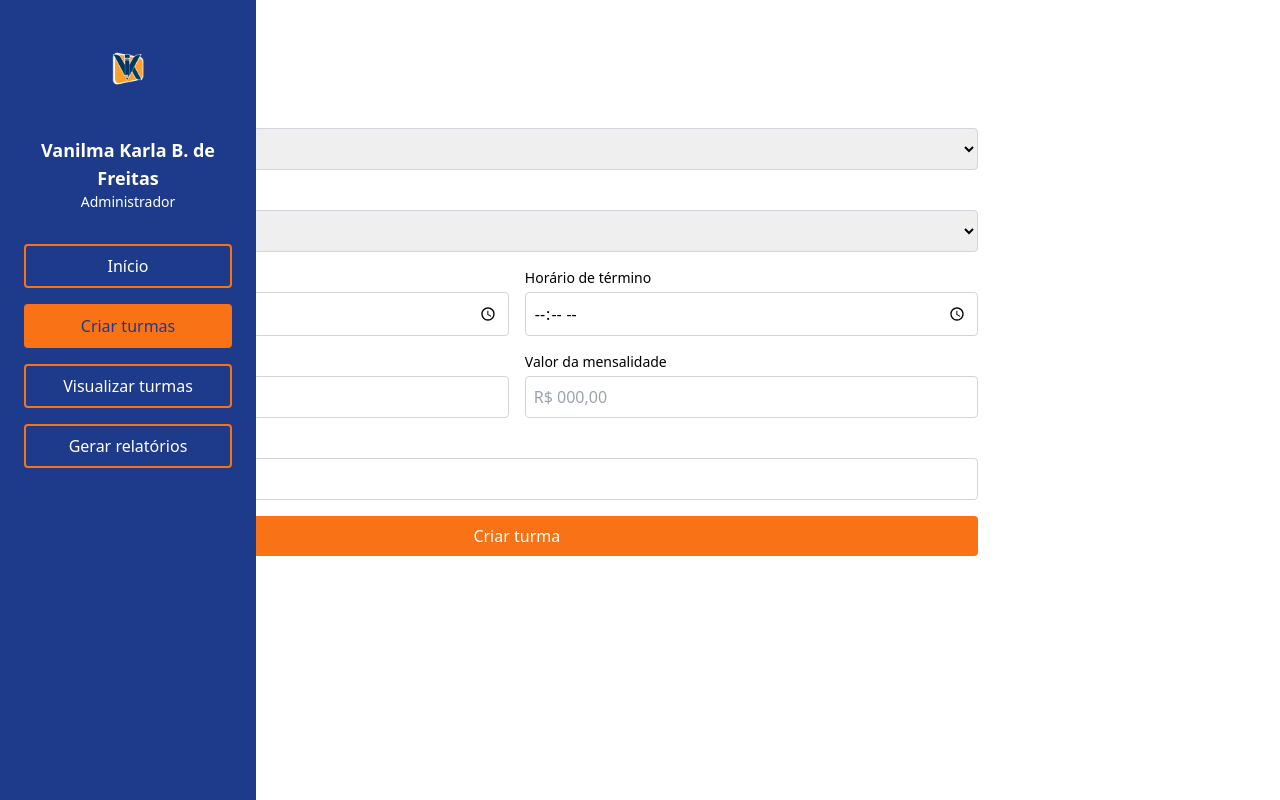
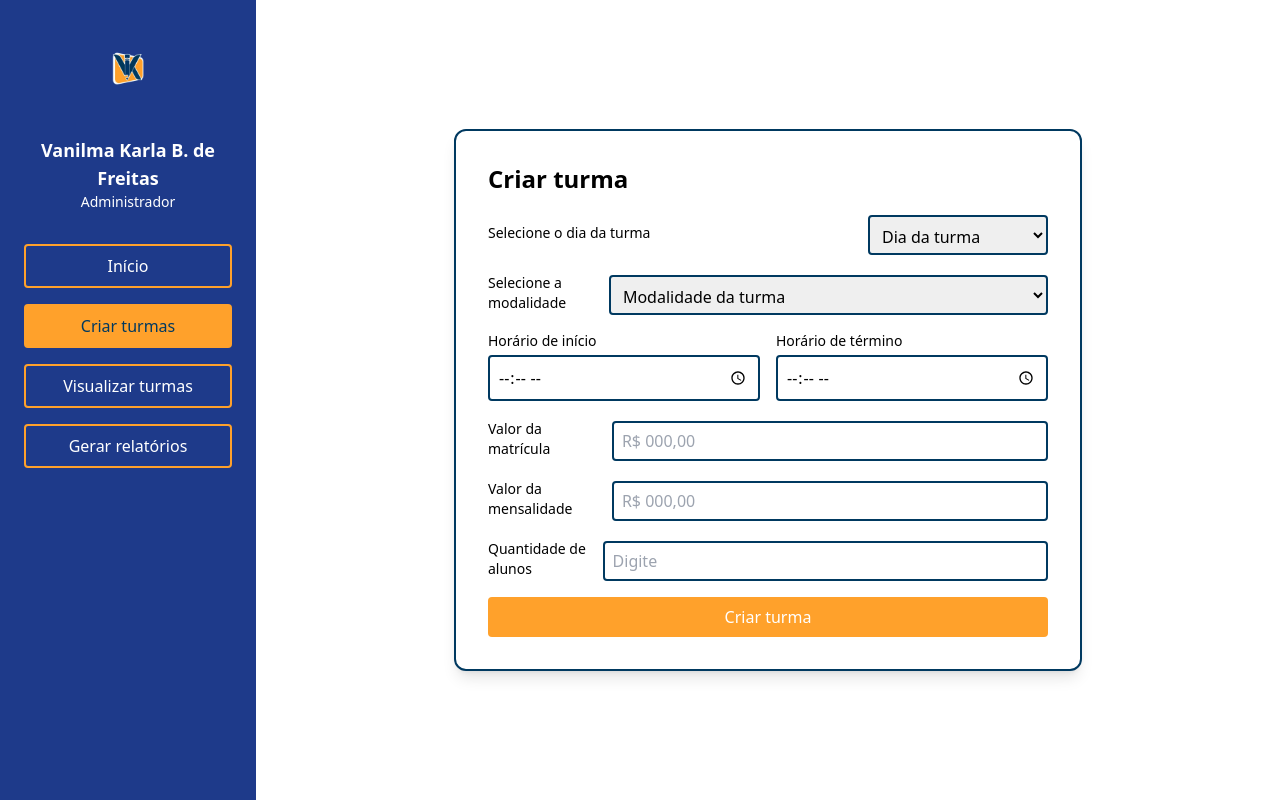
Before and after one commit to projetosseedabit/sistema-matriculas-front, a Next.js app in the folder sistema-matriculas-front/: page /criarTurma in a window 1280 px wide. Built offline with nearby package versions, Linux system fonts and the light colour scheme.

Commit message:
feat: creat class forms

```diff
--- a/sistema-matriculas-front/src/app/(admin)/criarTurma/page.tsx
+++ b/sistema-matriculas-front/src/app/(admin)/criarTurma/page.tsx
@@ -9,7 +9,7 @@ const CriarTurma = () => {
 
             <Sidebar />
 
-            <div className="flex-1 p-6">
+            <div className="flex flex-1 items-center justify-center">
                 <CreateClass />
             </div>
 
--- a/sistema-matriculas-front/src/app/(admin)/login/page.tsx
+++ b/sistema-matriculas-front/src/app/(admin)/login/page.tsx
@@ -78,7 +78,7 @@ const LoginPage: React.FC = () => {
                     {error && <div className="text-red-500 mb-4">{error}</div>}
                     <button
                         type="submit"
-                        className="bg-orange-500 hover:bg-orange-600 text-white py-2 px-4 rounded w-full"
+                        className="bg-laranja hover:bg-orange-600 text-white py-2 px-4 rounded w-full"
                         disabled={loading}
                     >
                         {loading ? "Carregando..." : "Entrar"}
--- a/sistema-matriculas-front/src/components/createClass/CreateClass.tsx
+++ b/sistema-matriculas-front/src/components/createClass/CreateClass.tsx
@@ -28,20 +28,20 @@ const CreateClass:React.FC = () => {
     <div className="flex">
 
       {/*Formulário*/}
-      <div className="w-4/5 p-8">
+      <div className="w-full max-w-4xl p-8 bg-white border-2 border-azul rounded-xl shadow-lg">
         <h1 className="text-2xl font-bold mb-4">Criar turma</h1>
         <form onSubmit={handleSubmit} className="space-y-4">
 
-          <div>
+          <div className="flex justify-between w-[35rem] items-center">
             <label htmlFor="dia" className="block text-sm font-medium">Selecione o dia da turma</label>
             <select
               id="dia"
               name="dia"
               value={formData.dia}
               onChange={handleChange}
-              className="mt-1 p-2 border border-gray-300 rounded w-full"
+              className="mt-1 p-2 border-2 border-azul rounded w-[180px] h-[40px]"
             >
-              <option value="">Dia da turma</option>
+              <option value="" disabled>Dia da turma</option>
               <option value="segunda">Segunda-feira</option>
               <option value="terca">Terça-feira</option>
               <option value="quarta">Quarta-feira</option>
@@ -50,16 +50,16 @@ const CreateClass:React.FC = () => {
             </select>
           </div>
 
-          <div>
+          <div className="flex justify-between items-center">
             <label htmlFor="modalidade" className="block text-sm font-medium">Selecione a modalidade</label>
             <select
               id="modalidade"
               name="modalidade"
               value={formData.modalidade}
               onChange={handleChange}
-              className="mt-1 p-2 border border-gray-300 rounded w-full"
+              className="mt-1 p-2 border-2 border-azul rounded w-full w-[180px] h-[40px]"
             >
-              <option value="">Modalidade da turma</option>
+              <option value="" disabled>Modalidade da turma</option>
               <option value="presencial">Presencial</option>
               <option value="online">Online</option>
             </select>
@@ -74,9 +74,10 @@ const CreateClass:React.FC = () => {
                 name="horarioInicio"
                 value={formData.horarioInicio}
                 onChange={handleChange}
-                className="mt-1 p-2 border border-gray-300 rounded w-full"
+                className="mt-1 p-2 border-2 border-azul rounded w-full"
               />
             </div>
+
             <div>
               <label htmlFor="horarioFim" className="block text-sm font-medium">Horário de término</label>
               <input
@@ -85,39 +86,40 @@ const CreateClass:React.FC = () => {
                 name="horarioFim"
                 value={formData.horarioFim}
                 onChange={handleChange}
-                className="mt-1 p-2 border border-gray-300 rounded w-full"
+                className="mt-1 p-2 border-2 border-azul rounded w-full"
               />
             </div>
           </div>
 
-          <div className="grid grid-cols-2 gap-4">
-            <div>
-              <label htmlFor="valorMatricula" className="block text-sm font-medium">Valor da matrícula</label>
+          <div className=" grid grid-cols-1 gap-4 items-center">
+            <div className="flex justify-between items-center space-x-4">
+              <label htmlFor="valorMatricula" className="block text-sm font-medium w-1/4">Valor da matrícula</label>
               <input
                 type="number"
                 id="valorMatricula"
                 name="valorMatricula"
                 value={formData.valorMatricula}
                 onChange={handleChange}
-                className="mt-1 p-2 border border-gray-300 rounded w-full"
+                className="mt-1 p-2 border-2 border-azul rounded w-full w-[180px] h-[40px]"
                 placeholder="R$ 000,00"
               />
             </div>
-            <div>
-              <label htmlFor="valorMensalidade" className="block text-sm font-medium">Valor da mensalidade</label>
+
+            <div className="flex justify-between items-center space-x-4 items-center">
+              <label htmlFor="valorMensalidade" className="block text-sm font-medium w-1/4">Valor da mensalidade</label>
               <input
                 type="number"
                 id="valorMensalidade"
                 name="valorMensalidade"
                 value={formData.valorMensalidade}
                 onChange={handleChange}
-                className="mt-1 p-2 border border-gray-300 rounded w-full"
+                className="mt-1 p-2 border-2 border-azul rounded w-full w-[180px] h-[40px]"
                 placeholder="R$ 000,00"
               />
             </div>
           </div>
 
-          <div>
+          <div className="flex justify-between items-center">
             <label htmlFor="quantidadeAlunos" className="block text-sm font-medium">Quantidade de alunos</label>
             <input
               type="number"
@@ -125,14 +127,14 @@ const CreateClass:React.FC = () => {
               name="quantidadeAlunos"
               value={formData.quantidadeAlunos}
               onChange={handleChange}
-              className="mt-1 p-2 border border-gray-300 rounded w-full"
+              className="mt-1 p-2 border-2 border-azul rounded w-full w-[180px] h-[40px]"
               placeholder="Digite"
             />
           </div>
 
           <button
             type="submit"
-            className="bg-orange-500 text-white py-2 px-4 rounded w-full"
+            className="bg-laranja text-white py-2 px-4 rounded w-full"
           >
             Criar turma
           </button>
--- a/sistema-matriculas-front/src/components/sidebarAdmin.tsx
+++ b/sistema-matriculas-front/src/components/sidebarAdmin.tsx
@@ -13,7 +13,7 @@ const Sidebar: React.FC = () => {
   ];
 
   return (
-    <aside className="fixed top-0 left-0 w-64 bg-blue-900 text-white h-full p-6 flex flex-col justify-between">
+    <aside className="sticky top-0 left-0 w-64 bg-blue-900 text-white h-full p-6 flex flex-col justify-between">
       <div>
 
         <div className="flex flex-col items-center mb-8">
@@ -32,8 +32,8 @@ const Sidebar: React.FC = () => {
                   onClick={() => router.push(item.route)}
                   className={`w-full text-center border-2 rounded px-4 py-2 font-medium ${
                     pathname === item.route
-                      ? "bg-orange-500 text-blue-900 border-orange-500"
-                      : "bg-transparent text-white border-orange-500 hover:bg-orange-500 hover:text-blue-900"
+                      ? "bg-laranja text-azul border-laranja"
+                      : "bg-transparent text-white border-laranja hover:bg-laranja hover:text-azul"
                   }`}
                 >
                   {item.name}
--- a/sistema-matriculas-front/tailwind.config.ts
+++ b/sistema-matriculas-front/tailwind.config.ts
@@ -11,6 +11,9 @@ const config: Config = {
       colors: {
         background: "var(--background)",
         foreground: "var(--foreground)",
+        laranja: "#FFA12B",
+        vermelho: "#BB0000",
+        azul: "#003960"
       },
     },
   },
```
